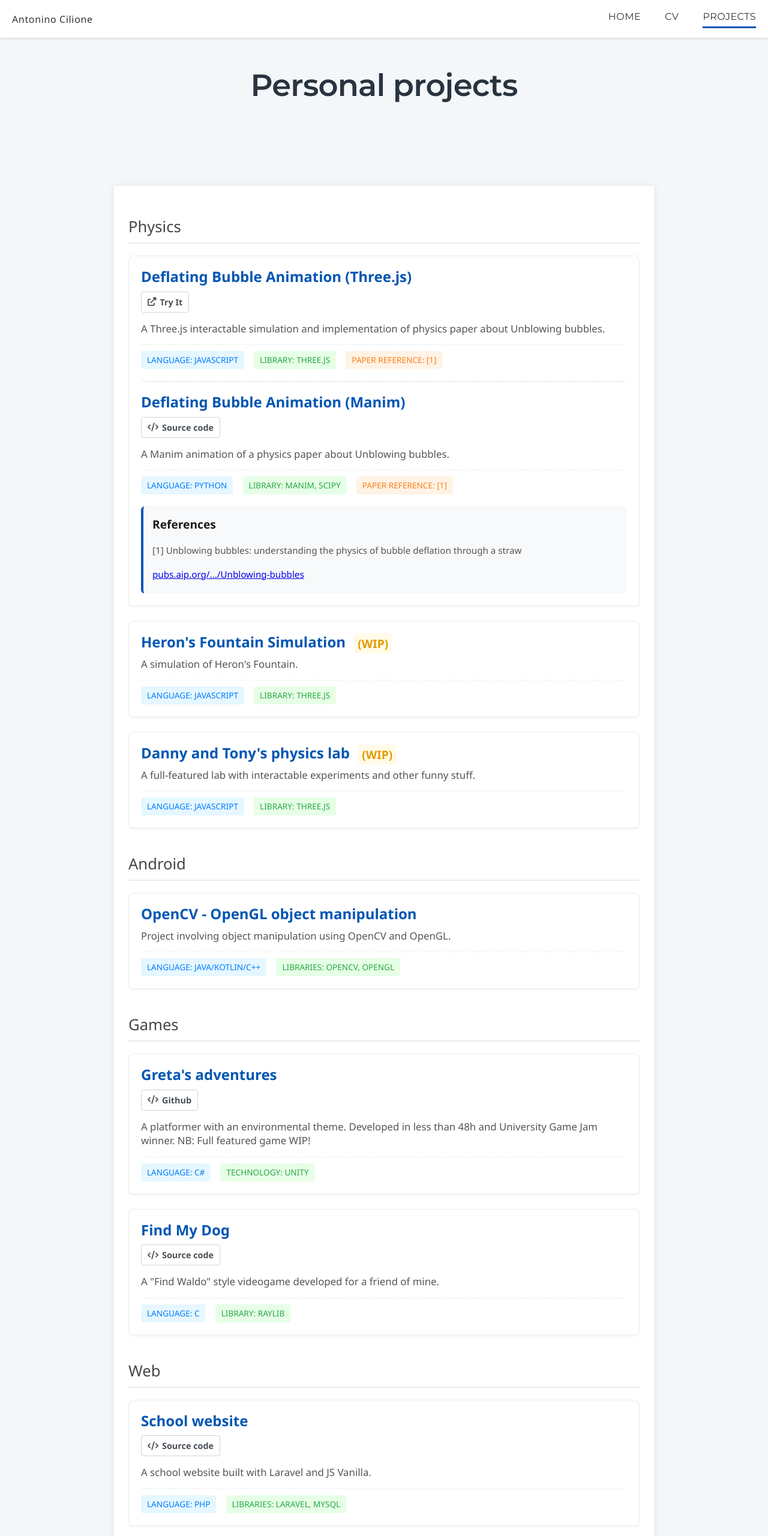
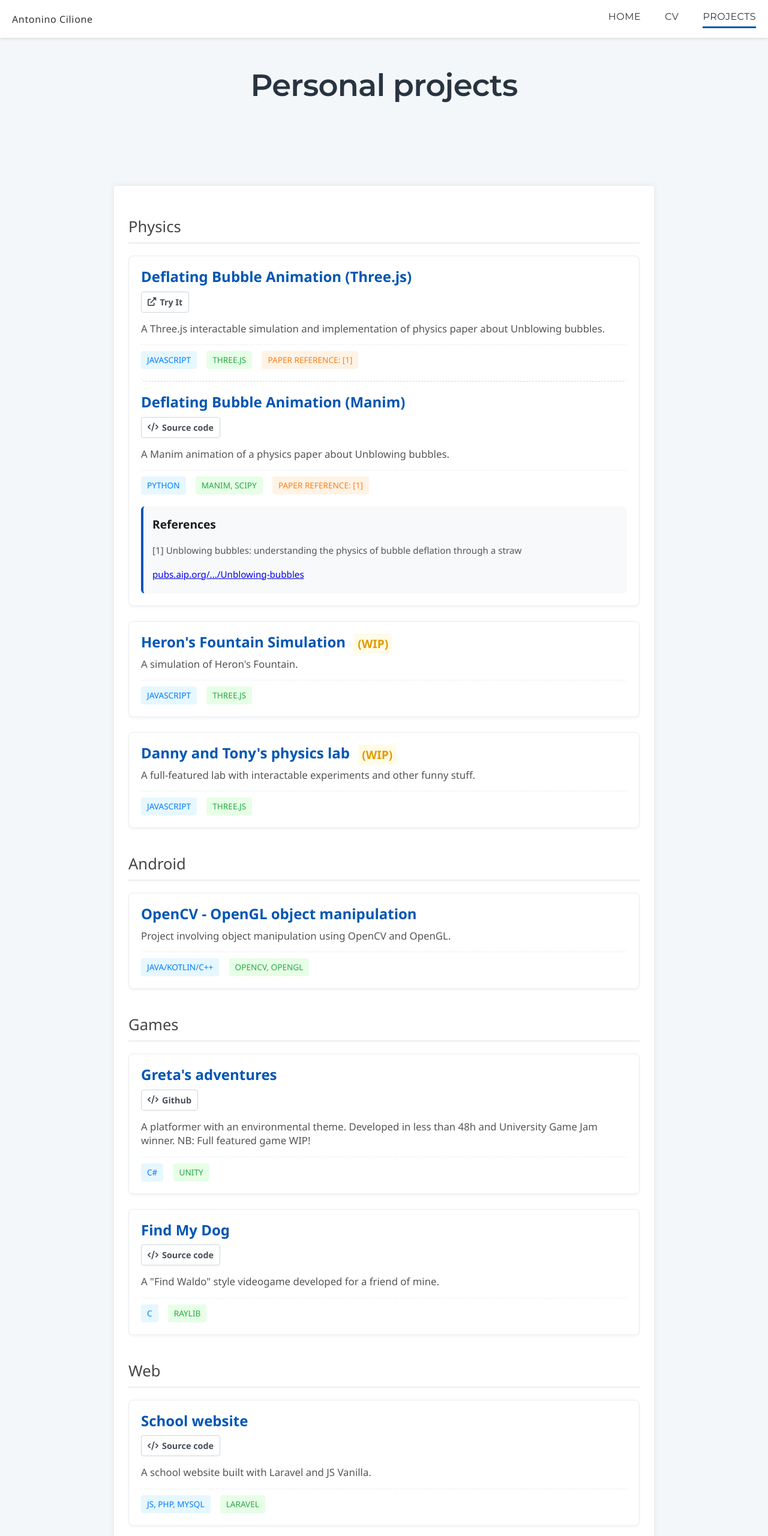
Before and after one commit to acilione/acilione.github.io, a website built with Parcel: page src/projects.html in a window 1280 px wide. Shown: the top 2560 px of the page at 60% size. Built offline with nearby package versions, Linux system fonts and the light colour scheme.

Commit message:
projects page tag changes

```diff
--- a/src/projects.html
+++ b/src/projects.html
@@ -37,8 +37,8 @@
             A Three.js interactable simulation and implementation of physics paper about Unblowing bubbles.
           </div>
           <div class="project-details">
-            <small class="detail-tag language-tag">Language: JavaScript</small>
-            <small class="detail-tag library-tag">Library: Three.js</small>
+            <small class="detail-tag language-tag">JavaScript</small>
+            <small class="detail-tag library-tag">Three.js</small>
             <small class="detail-tag paper-ref">Paper Reference: [1]</small>
           </div>
         </div>
@@ -60,8 +60,8 @@
             A Manim animation of a physics paper about Unblowing bubbles.
           </div>
           <div class="project-details">
-            <small class="detail-tag language-tag">Language: Python</small>
-            <small class="detail-tag library-tag">Library: Manim, Scipy</small>
+            <small class="detail-tag language-tag">Python</small>
+            <small class="detail-tag library-tag">Manim, Scipy</small>
             <small class="detail-tag paper-ref">Paper Reference: [1]</small>
           </div>
         </div>
@@ -88,9 +88,9 @@
         <div class="project-description">A simulation of Heron's Fountain.</div>
         <div class="project-details">
           <small class="detail-tag language-tag"
-            >Language: JavaScript</small
+            >JavaScript</small
           >
-          <small class="detail-tag library-tag">Library: Three.js</small>
+          <small class="detail-tag library-tag">Three.js</small>
         </div>
       </div>
 
@@ -103,9 +103,9 @@
         </div>
         <div class="project-details">
           <small class="detail-tag language-tag"
-            >Language: JavaScript</small
+            >JavaScript</small
           >
-          <small class="detail-tag library-tag">Library: Three.js</small>
+          <small class="detail-tag library-tag">Three.js</small>
         </div>
       </div>
 
@@ -117,10 +117,10 @@
         </div>
         <div class="project-details">
           <small class="detail-tag language-tag"
-            >Language: Java/Kotlin/C++</small
+            >Java/Kotlin/C++</small
           >
           <small class="detail-tag library-tag"
-            >Libraries: OpenCV, OpenGL</small
+            >OpenCV, OpenGL</small
           >
         </div>
       </div>
@@ -139,8 +139,8 @@
           A platformer with an environmental theme. Developed in less than 48h and University Game Jam winner. NB: Full featured game WIP!
         </div>
         <div class="project-details">
-          <small class="detail-tag language-tag">Language: C#</small>
-          <small class="detail-tag library-tag">Technology: Unity</small>
+          <small class="detail-tag language-tag">C#</small>
+          <small class="detail-tag library-tag">Unity</small>
         </div>
       </div>
       <div class="project-item">
@@ -156,8 +156,8 @@
           A "Find Waldo" style videogame developed for a friend of mine.
         </div>
         <div class="project-details">
-          <small class="detail-tag language-tag">Language: C</small>
-          <small class="detail-tag library-tag">Library: Raylib</small>
+          <small class="detail-tag language-tag">C</small>
+          <small class="detail-tag library-tag">Raylib</small>
         </div>
       </div>
 
@@ -175,9 +175,9 @@
           A school website built with Laravel and JS Vanilla.
         </div>
         <div class="project-details">
-          <small class="detail-tag language-tag">Language: PHP</small>
+          <small class="detail-tag language-tag">JS, PHP, MySQL</small>
           <small class="detail-tag library-tag"
-            >Libraries: Laravel, MySQL</small
+            >Laravel</small
           >
         </div>
       </div>
@@ -200,9 +200,9 @@
           A system for light bulb enlightenment triggered by motion, with added temperature monitoring.
         </div>
         <div class="project-details">
-          <small class="detail-tag language-tag">Language: C++</small>
+          <small class="detail-tag language-tag">C++</small>
           <small class="detail-tag library-tag"
-            >Technology: Microcontrollers</small
+            >Arduino</small
           >
         </div>
       </div>
@@ -215,10 +215,10 @@
         </div>
         <div class="project-details">
           <small class="detail-tag language-tag"
-            >Languages: Python, C, C++</small
+            >Python, C, C++</small
           >
           <small class="detail-tag library-tag"
-            >Technologies: TFLite, STM32Cube, EdgeImpulse</small
+            >STM32, TFLite, STM32Cube, EdgeImpulse</small
           >
         </div>
       </div>
```
Also changed, not shown: docs/projects.html (+20 -20 lines).
